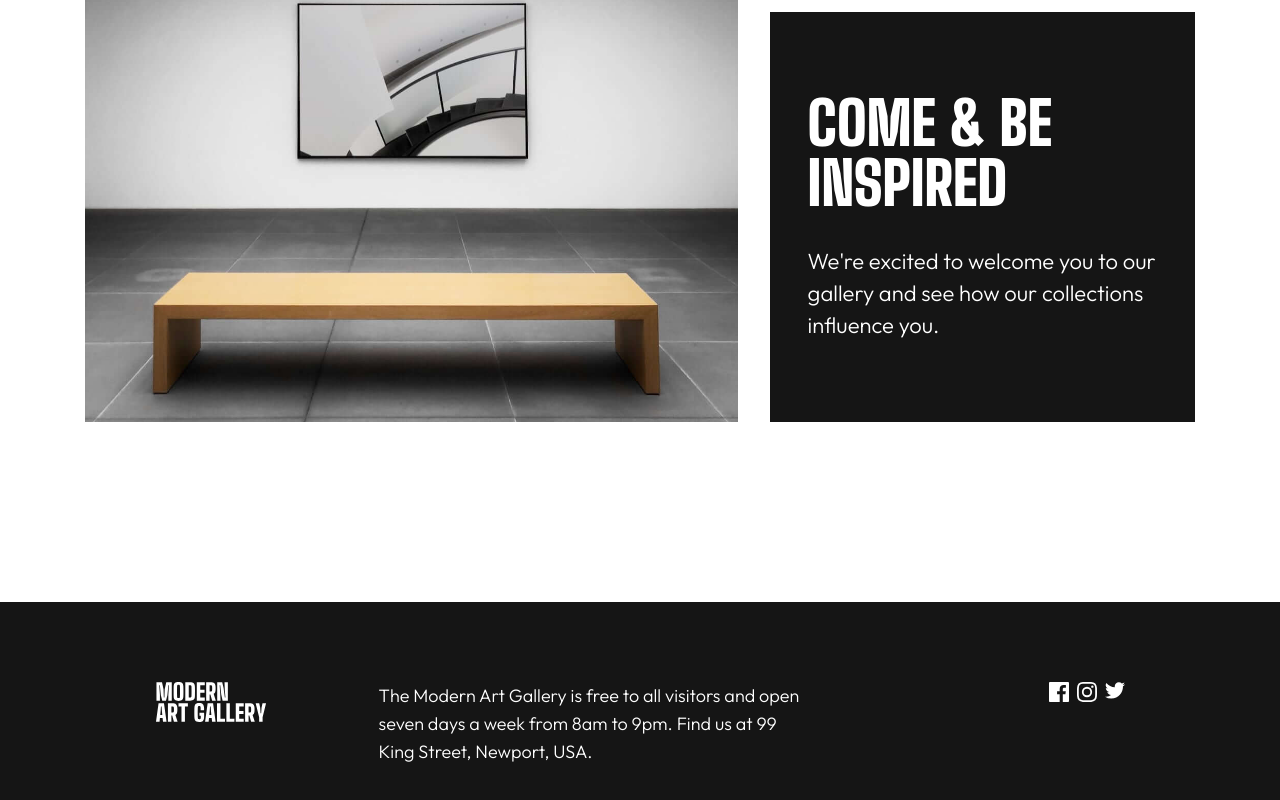
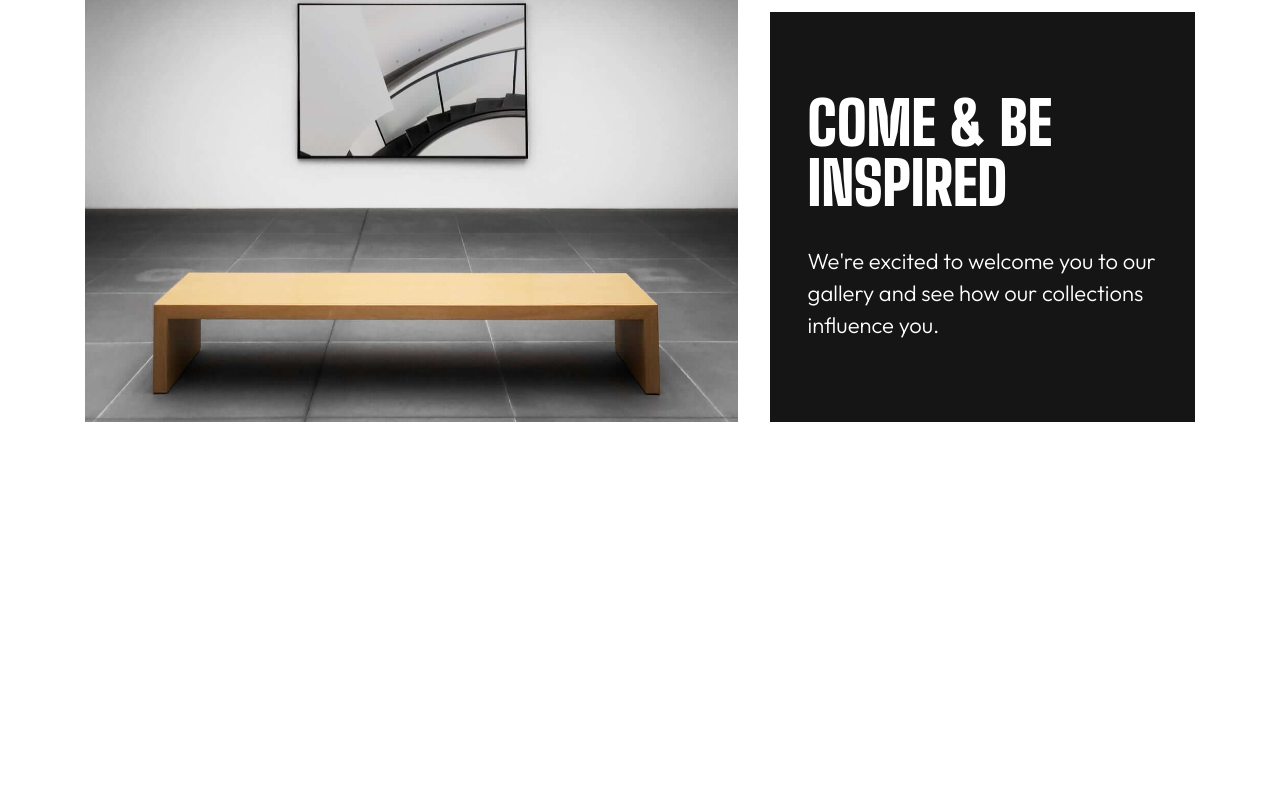
Before and after one commit to AldrinKP/art-gallery, a React (Vite) app: page / in a window 1280 px wide. Shown: the part 1742-2542 px from the top of the page. Built offline with nearby package versions, Linux system fonts and the light colour scheme.

Commit message:
Added background color prop

```diff
--- a/src/components/Footer.jsx
+++ b/src/components/Footer.jsx
@@ -1,6 +1,8 @@
-const Footer = () => {
+const Footer = ({ bgColor }) => {
 	return (
-		<div className="w-full h-[244px] bg-almost-black flex items-center justify-center">
+		<div
+			className={`w-full h-[244px] ${bgColor} flex items-center justify-center`}
+		>
 			<div className="flex">
 				<svg
 					width="111"
```
